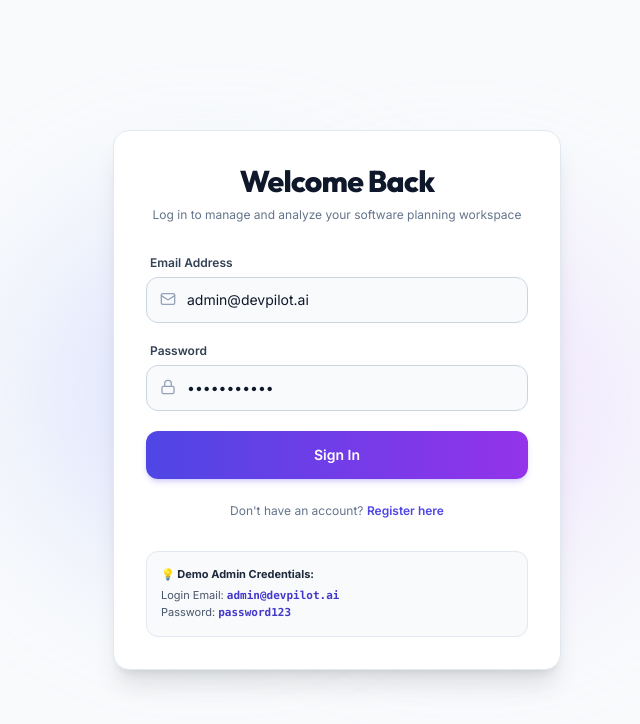
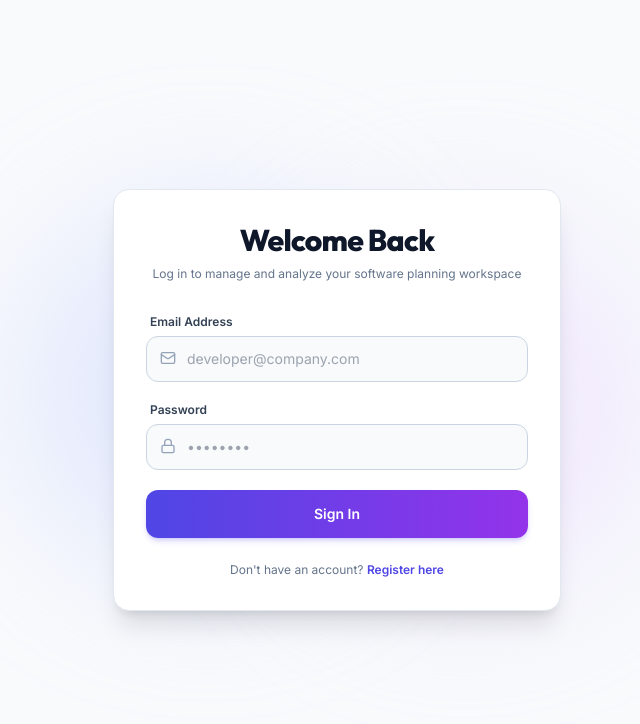
Before and after one commit to Jaswnth02/devpilot-ai, a React (Vite) app in the folder frontend/: page /login in a window 1280 px wide. Shown: the top 724 px of the page, without its empty margins (303-943 px from the left). Built offline with nearby package versions, Linux system fonts and the light colour scheme; no server answers.

Commit message:
style: remove demo admin credentials box and default autofill on login page

```diff
--- a/frontend/src/pages/Login.jsx
+++ b/frontend/src/pages/Login.jsx
@@ -5,8 +5,8 @@ import { Mail, Lock, ShieldAlert, ArrowRight } from 'lucide-react';
 
 const Login = () => {
   const { login, error } = useContext(AuthContext);
-  const [email, setEmail] = useState('admin@devpilot.ai');
-  const [password, setPassword] = useState('password123');
+  const [email, setEmail] = useState('');
+  const [password, setPassword] = useState('');
   const [loading, setLoading] = useState(false);
   const [unverifiedEmail, setUnverifiedEmail] = useState('');
   const navigate = useNavigate();
@@ -101,13 +101,6 @@ const Login = () => {
         <div className="mt-6 text-center text-xs text-slate-500">
           <p>Don't have an account? <Link to="/register" className="text-indigo-600 hover:underline font-semibold">Register here</Link></p>
         </div>
-
-        {/* Demo Credentials Alert */}
-        <div className="mt-8 p-3.5 rounded-xl bg-slate-50 border border-slate-200 text-[11px] text-slate-600">
-          <span className="font-bold text-slate-800 block mb-1">💡 Demo Admin Credentials:</span>
-          Login Email: <code className="text-indigo-700 font-bold">admin@devpilot.ai</code><br/>
-          Password: <code className="text-indigo-700 font-bold">password123</code>
-        </div>
       </div>
     </div>
   );
```
